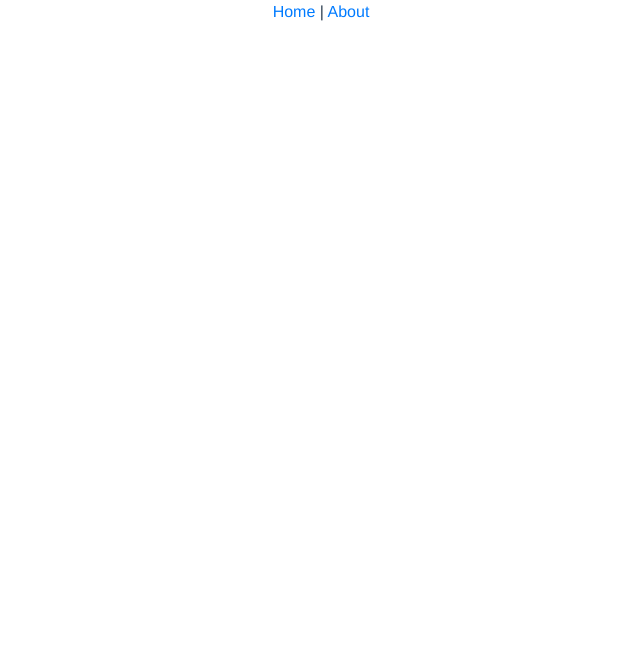
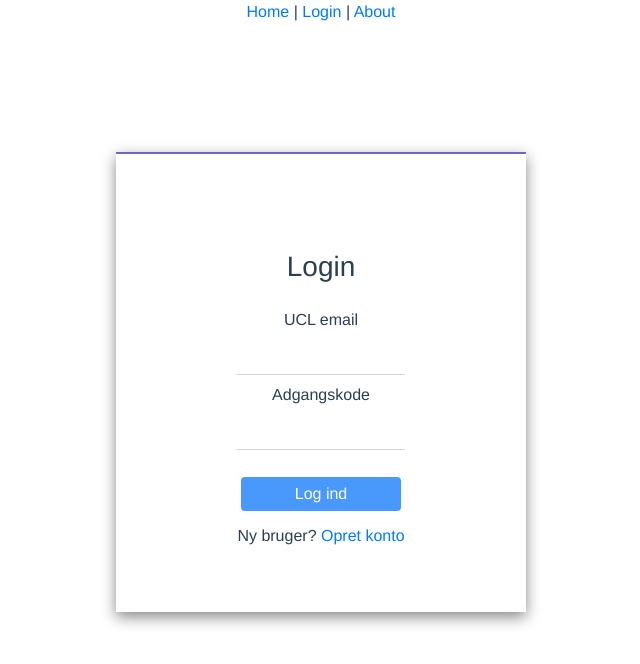
Before and after one commit to JessenOgCo/vue-test, a Vue app: page /login in a window 1280 px wide. Shown: the top 664 px of the page, without its empty margins (319-959 px from the left). Built offline with nearby package versions, Linux system fonts and the light colour scheme.

Commit message:
created login page

```diff
--- a/src/App.vue
+++ b/src/App.vue
@@ -2,6 +2,7 @@
   <div id="app">
     <div id="nav">
       <router-link to="/">Home</router-link> |
+      <router-link to="/login">Login</router-link> |
       <router-link to="/about">About</router-link>
     </div>
     <router-view/>
--- a/src/router/index.js
+++ b/src/router/index.js
@@ -17,6 +17,14 @@ const routes = [
     // this generates a separate chunk (about.[hash].js) for this route
     // which is lazy-loaded when the route is visited.
     component: () => import(/* webpackChunkName: "about" */ '../views/About.vue')
+  },
+  {
+    path: '/login',
+    name: 'Login',
+    // route level code-splitting
+    // this generates a separate chunk (about.[hash].js) for this route
+    // which is lazy-loaded when the route is visited.
+    component: () => import(/* webpackChunkName: "about" */ '../views/Login.vue')
   }
 ]
 
--- /dev/null
+++ b/src/views/Login.vue
@@ -0,0 +1,140 @@
+<template>
+    <div class="loginwrapper">
+          <form v-on:submit.prevent ="errorMessage.length==0? validateForm():''" class="formwrapper">
+                <h3 class="text-center titlesignup">Login</h3>
+                <div v-if="errorMessage" class="errormessage">
+                   <div v-for="error in errorMessage" v-bind:key="error.index">
+                    {{error}}
+                   </div>
+                </div>
+                <div class="userinputwrapper">
+                <label for="username">
+                <p>UCL email</p>
+                <input type="text" v-on:click="clearError" v-model="username" id="username" class="namesfield" value="" />
+                </label>
+                </div>
+                <div>
+                <label for="password">
+                <p>Adgangskode</p>
+                <input type="password" v-on:click="clearError" id="password" v-model="password" class="namesfield" value="" />
+                </label>
+                </div>
+                <div><button type="submit" class="submitbtn">Log ind</button></div>
+                <div class="signup">
+                <span> Ny bruger?<router-link to='/signup'> Opret konto</router-link></span>
+                </div>
+          </form>
+    </div>
+</template>
+<script>
+import Vue from 'vue';
+export default Vue.extend({
+    name:'Login',
+    data(){
+        return{
+            username:'',
+            password:'',
+            errorMessage:[]
+        }
+    },
+    methods:{
+        validateForm(){
+            console.log(history)
+            if(this.username ==''){
+                this.errorMessage.push(' Udfyld UCL mail')
+            }
+            if(this.password ==''){
+                this.errorMessage.push(' Udfyld Password')
+                return
+            }
+            if(this.username !=='' && this.password !==''){
+                this.submitForm()
+            }
+            console.log(this.errorMessage)
+        },
+        clearError(){
+            console.log('form fields cleared')
+            this.errorMessage=[]
+        },
+        submitForm(){
+            const data = {
+                email:this.username,
+                password:this.password
+            }
+            console.log(data)
+            localStorage.setItem('userinfo', JSON.stringify(data)) //in the absence of a real api for user auth this would handle auth
+            alert('Form Submitted')
+            //make network request
+            //axios post
+            this.$router.push('/dashboard')
+        }
+    }
+})
+</script>
+
+<style>
+.signup{
+    position: relative;
+    top: 2rem;
+}
+.loginwrapper{
+    text-align: center;
+    display: flex;
+    justify-content: center;
+    margin: 10%;
+}
+
+.submitbtn{
+    background: #4899FB;
+    color: white;
+    width: 10em;
+    position: relative;
+    top: 1.2rem;
+    padding: 5px 10px;
+    border: none;
+    border-radius: 4px;
+    cursor: pointer;
+}
+.submitbtn:focus{
+    outline: none;
+}
+.errormessage{
+    color: red;
+}
+.namesfield{
+    border: none;
+    border-bottom: 1px solid lightgray;
+    width: 80%;
+}
+
+.userinputwrapper{
+    padding-top: 1rem;
+}
+.namesfield:focus{
+    outline: none;
+}
+.namesfield:focus{
+    transition: 2s ease-in-out;
+    animation: cubic-bezier();
+    animation-direction: alternate;
+    border-bottom: 2px solid #b1abdd;
+}
+.submitbtn{
+
+}
+
+
+@media(min-width:800px){
+    /* gælder nær bredden er mindst 800px, dvs over 800px */
+    .namesfield{
+      /*background-color: deeppink; */
+
+    }
+    .formwrapper{
+        border-top: 2px solid  #7064c7;
+        box-shadow: rgba(0, 0, 0, 0.47) 0px 5px 14px;
+        padding: 6rem 1rem;
+        width: 40%;
+    }
+}
+</style>
```
